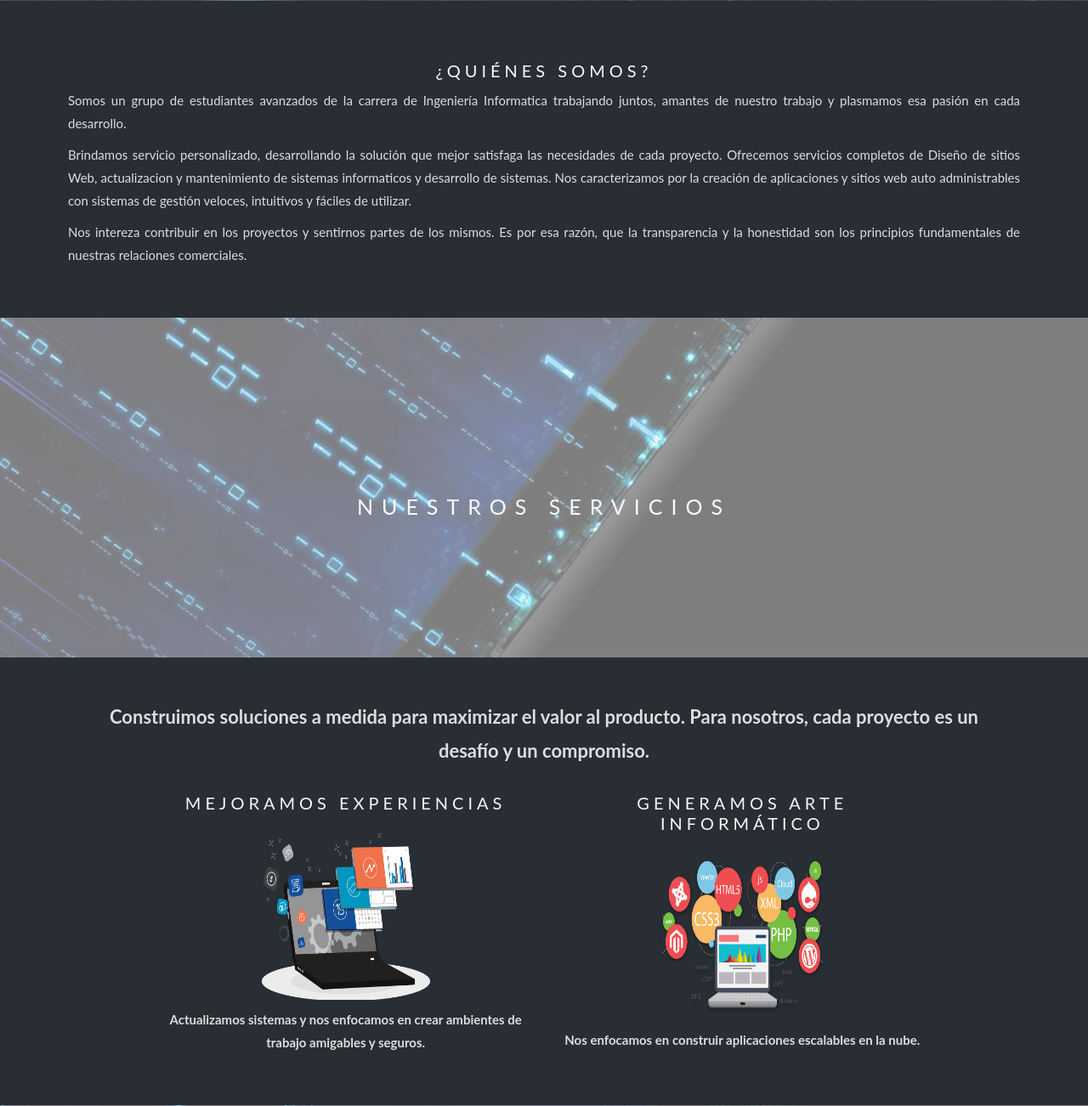
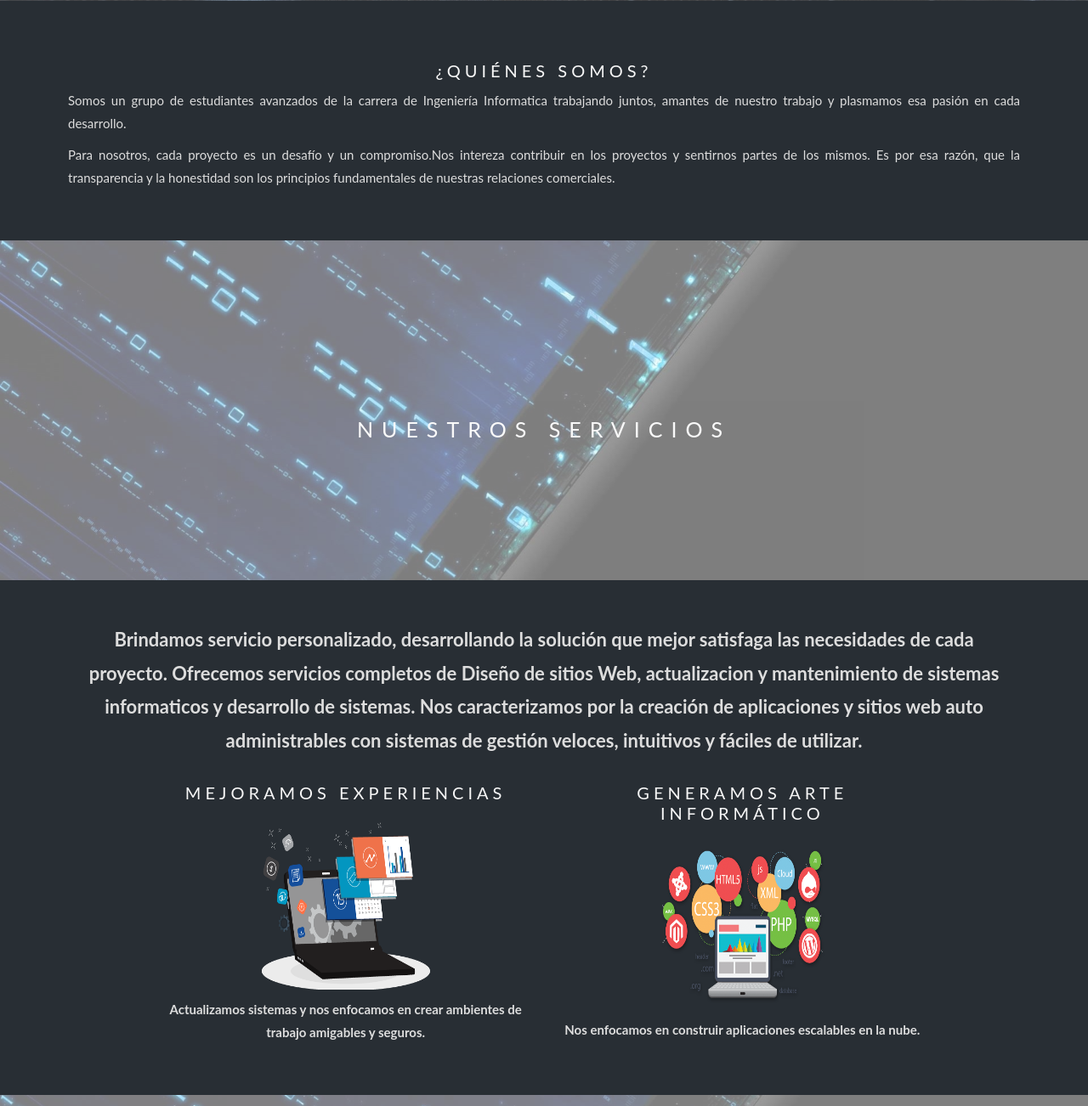
Before and after one commit to SandroSD/Pablo-SanWeb, a PHP site: page / in a window 1280 px wide. Shown: the part 799-2101 px from the top of the page at 85% size. Run offline with PHP 8.4, Linux system fonts and the light colour scheme; some libraries are stand-ins or nearby versions.

Commit message:
ORDEN DE TEXTO

```diff
--- a/index.php
+++ b/index.php
@@ -21,10 +21,7 @@
 <div style="color:#ddd;background-color:#282E34;text-align:center;padding:50px 80px;text-align: justify;">
   <h3 style="text-align:center;color: #f7f7f7;">¿Quiénes Somos?</h3>
   <p>Somos un grupo de estudiantes avanzados de la carrera de Ingeniería Informatica trabajando juntos, amantes de nuestro trabajo y plasmamos esa pasión en cada desarrollo. </p>
-  <p>Brindamos servicio personalizado, desarrollando la solución que mejor satisfaga las necesidades de cada proyecto.
-  Ofrecemos servicios completos de Diseño de sitios Web, actualizacion y mantenimiento de sistemas informaticos y
-  desarrollo de sistemas. Nos caracterizamos por la creación de aplicaciones y sitios web auto administrables con sistemas de gestión veloces, intuitivos y fáciles de utilizar.</p>
-  <p>Nos intereza contribuir en los proyectos y sentirnos partes de los mismos. Es por esa razón, que la transparencia y la honestidad son los
+  <p>Para nosotros, cada proyecto es un desafío y un compromiso.Nos intereza contribuir en los proyectos y sentirnos partes de los mismos. Es por esa razón, que la transparencia y la honestidad son los
   principios fundamentales de nuestras relaciones comerciales.
 
   </p>
@@ -39,7 +36,9 @@
 <div class="container-fluid" style="position:relative;">
   <div class="row" id="contServicios">
     <div class="col-md-12" id="tituloServicios">
-      <p>Construimos soluciones a medida para maximizar el valor al producto. Para nosotros, cada proyecto es un desafío y un compromiso.</p>
+    <p>Brindamos servicio personalizado, desarrollando la solución que mejor satisfaga las necesidades de cada proyecto.
+  Ofrecemos servicios completos de Diseño de sitios Web, actualizacion y mantenimiento de sistemas informaticos y
+  desarrollo de sistemas. Nos caracterizamos por la creación de aplicaciones y sitios web auto administrables con sistemas de gestión veloces, intuitivos y fáciles de utilizar.</p>
     </div>
     <div class="col-md-1"></div>
     <div class="col-md-5" id="izqServicios">
```
